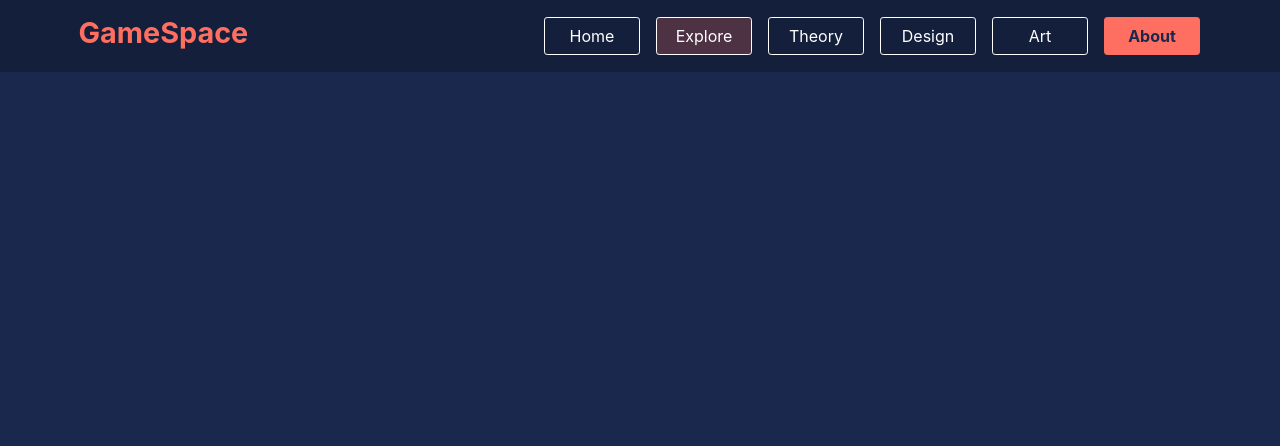
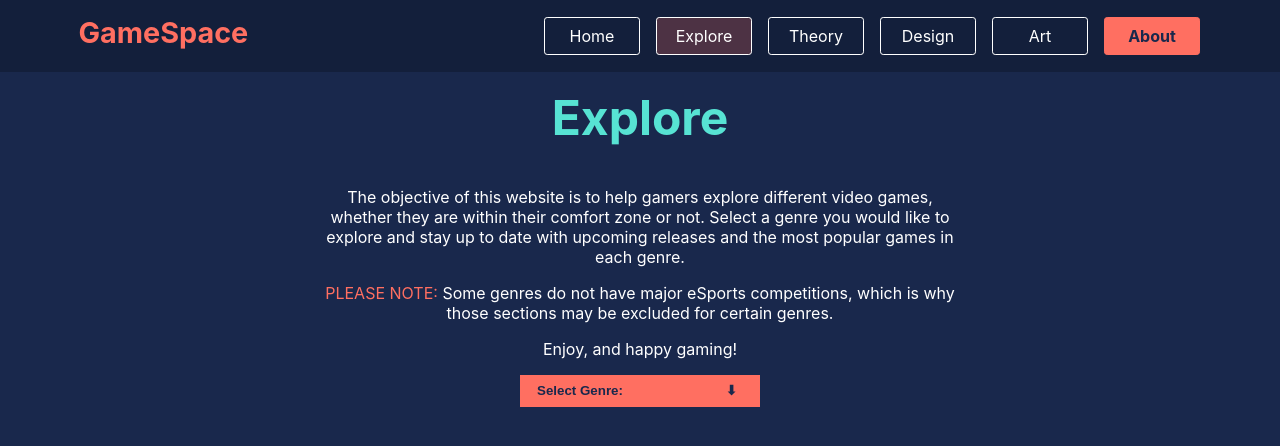
Before and after one commit to KeenanKistoo/2438840_Exam, a React (Create React App) app in the folder gamer-hub/: page /explore in a window 1280 px wide. Shown: the top 446 px of the page. Built offline with nearby package versions, Linux system fonts and the light colour scheme.

Commit message:
Dropdown Complete

```diff
--- a/gamer-hub/src/Pages/Explore/Explore.css
+++ b/gamer-hub/src/Pages/Explore/Explore.css
@@ -0,0 +1,82 @@
+main.exp-main{
+    margin-top: -3rem;
+}
+
+p.ex-text{
+    color: white;
+    margin-left: 20rem;
+    margin-right: 20rem;
+    text-align: center;
+}
+
+.note{
+    color: #FF6F61;
+}
+
+.dropdown{
+    display: flex;
+    flex-direction: column;
+    width: 100%;
+    max-width: 15rem;
+    position: relative;
+    border-radius: 0.2rem;
+    align-self: center;
+    margin-left: auto;
+    margin-right: auto;
+}
+
+.options{
+    position: absolute;
+    top: 100%;
+    width: 100%;
+    display: flex;
+    flex-direction: column;
+    opacity: 1;
+    visibility: visible;
+    transition: 0.2s ease-out;
+}
+
+.hidden{
+    transition: 0.2s ease-in;
+    opacity: 0;
+    visibility: hidden;
+}
+.toggle{
+    background-color: #FF6F61;
+    color: #19284c;
+    border: 1px solid #FF6F61;
+    height: 2rem;
+    font-weight: bold;
+    text-align: left;
+    padding-left: 1rem;
+}
+
+.toggle:hover{
+    cursor: pointer;
+    background-color: #ff6e61c8;
+}
+
+.option-btn{
+    color: white;
+    border: 1px solid white;
+    background-color: #ff6e613f;
+    height: 2rem;
+    font-weight: bold;
+    padding-left: 1rem;
+    text-align: left;
+}
+
+.option-btn:hover{
+    cursor: pointer;
+    background-color: #ff6e6174;
+}
+.active-choice{
+    background-color: #FF6F61;
+    color: #19284c;
+}
+
+.arrow{
+    float: inline-end;
+    font-weight: bold;
+    padding-right: 1rem;
+}
--- a/gamer-hub/src/Pages/Explore/Explore.jsx
+++ b/gamer-hub/src/Pages/Explore/Explore.jsx
@@ -1,9 +1,72 @@
-import React from 'react'
+import React, {useState, useEffect, useRef} from 'react'
+import '../Explore/Explore.css'
+import Subhead from '../../Components/Subhead/Subhead'
+
 
  function Explore()  {
+  let genres = ['Adventure', 'Card','Fighting','Platformer','Racing','RPG','FPS','Sim','Sports','Strategy']
 
+  const [toggleDrop, setToggleDrop] = useState(false);
+
+  const dropdownRef = useRef(null);
+
+  const [selectedOption, setSelectedOption] = useState(null);
+
+  function handleToggleDrop(){
+    setToggleDrop(!toggleDrop);
+  }
+
+  function handleSelectedOption(genre){
+    setSelectedOption(genre);
+    handleToggleDrop();
+  }
+
+  useEffect(()=>{
+
+    function handleOffClick(e){
+      if(dropdownRef.current){
+        if(!dropdownRef.current.contains(e.target)){
+          setToggleDrop(false);
+        }
+      }
+    }
+
+    document.addEventListener('click', handleOffClick)
+
+    return () => {
+      document.removeEventListener('click', handleOffClick)
+    }
+  })
     return (
-      <div>Explore</div>
+      <main className="exp-main">
+        <section className="intro">
+          <Subhead
+          heading={"Explore"}
+          />
+          <p className="ex-text">
+            The objective of this website is to help gamers explore different video games, whether they are within their comfort zone or not. Select a genre you would like to explore and stay up to date with upcoming releases and the most popular games in each genre. </p>
+
+          <p className='ex-text'><span className='note'>PLEASE NOTE:</span> Some genres do not have major eSports competitions, which is why those sections may be excluded for certain genres.</p>
+          <p className='ex-text'>
+            Enjoy, and happy gaming!
+          </p>
+          </section>
+        <section className="genre-select">
+          <section className="dropdown" ref={dropdownRef}>
+            <button onClick={() => handleToggleDrop()} className='toggle'>
+              <span>{selectedOption === null ? 'Select Genre:' : selectedOption}</span>
+              <span className='arrow'>{toggleDrop ? '⬆' : '⬇' }</span>
+            </button>
+            <section className={`options ${toggleDrop ? '' : 'hidden'}`}>
+              {genres.map((genre, index) =>{
+                  return(
+                  <button className={`option-btn ${selectedOption === genre ? 'active-choice' : ''}`}
+                  onClick={() => handleSelectedOption(genre)} key={index}>{genre}</button>
+              )})}
+            </section>
+          </section>
+        </section>
+      </main>
     )
   }
 
```
